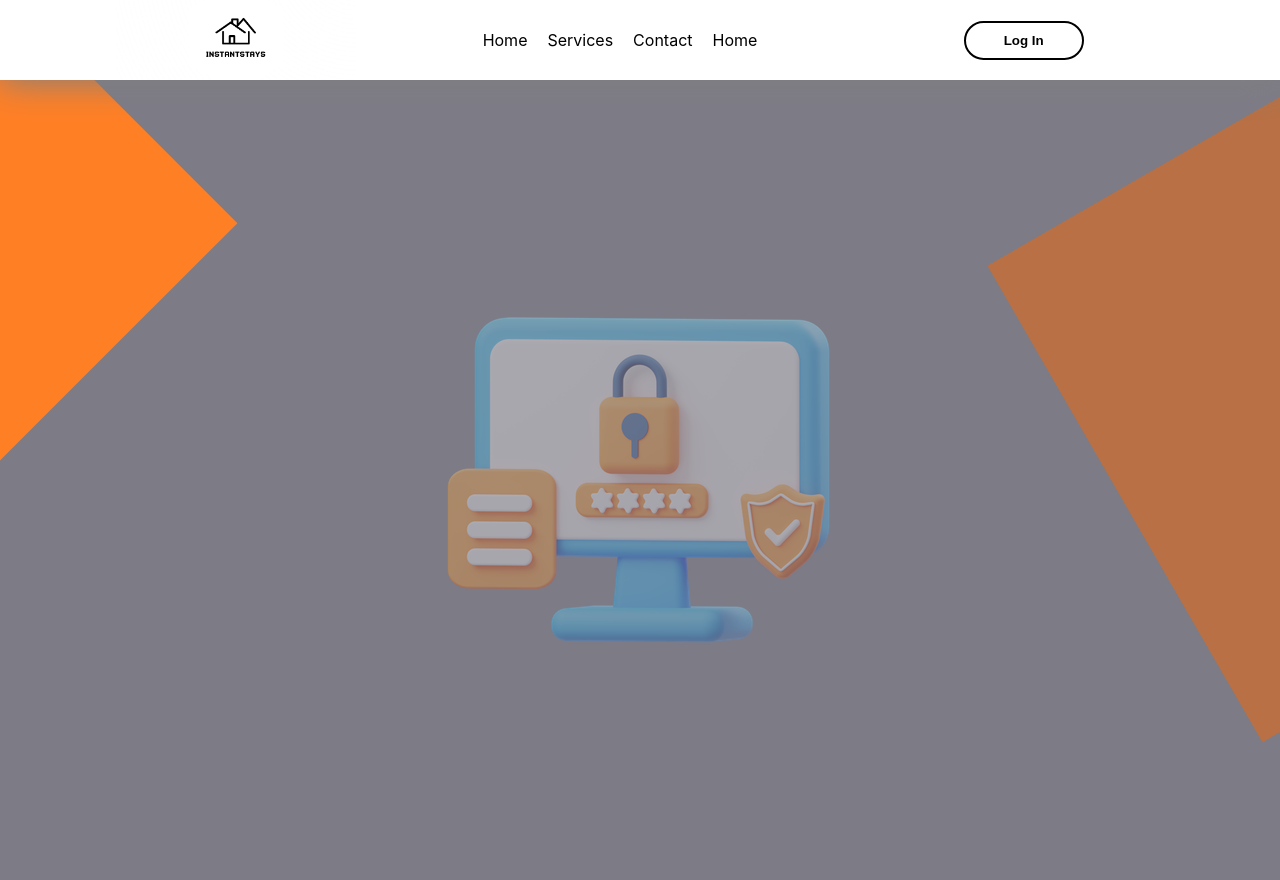
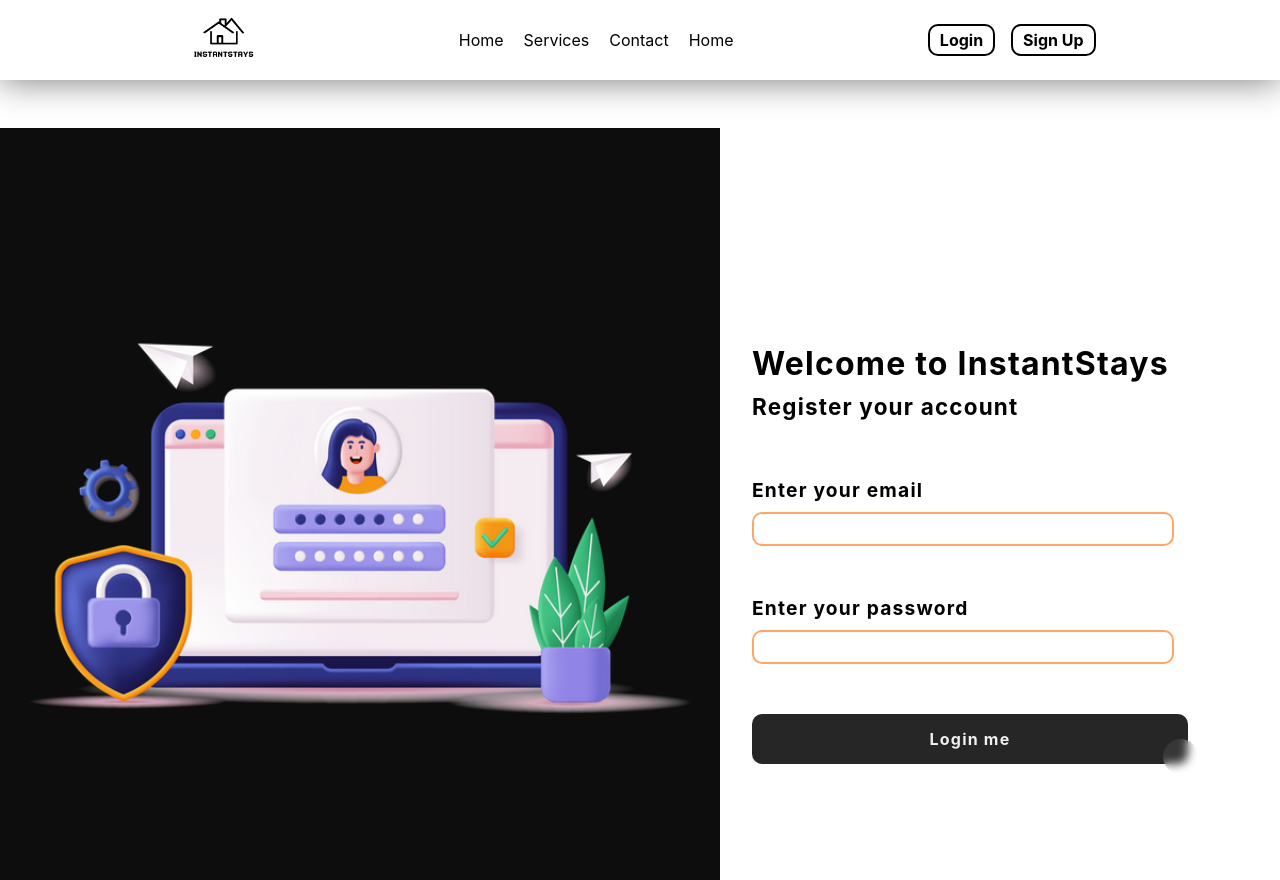
Before and after one commit to InstantStays/InstantStays, a React (Create React App) app: page /login in a window 1280 px wide. Built offline with nearby package versions, Linux system fonts and the light colour scheme; no server answers.

Commit message:
login signup using firebase done

```diff
--- a/src/Components/Home.js
+++ b/src/Components/Home.js
@@ -1,12 +1,32 @@
-import React, { useState } from "react";
+import React, { useState, useEffect } from "react";
 import styled from "styled-components";
 import { Link } from "react-router-dom";
 import { BsHouseDoorFill } from "react-icons/bs";
 import HeroCard from "./HeroCard";
-import { useAuth0 } from "@auth0/auth0-react";
+// import { useAuth0 } from "@auth0/auth0-react";
+import { app } from "..//firebase";
+import { getAuth, onAuthStateChanged, signOut } from "firebase/auth";
+
+const auth = getAuth(app);
 
 const Home = () => {
-  const { user, isAuthenticated, isLoading } = useAuth0();
+  // const { user, isAuthenticated, isLoading } = useAuth0();
+  const [user, setUser] = useState(null);
+
+  useEffect(() => {
+    onAuthStateChanged(auth, (user) => {
+      if (user) {
+        // yes you are logged in
+        setUser(user);
+        console.log("You are logged in");
+      } else {
+        // user logged out
+        console.log("You are logged out");
+        setUser(null);
+      }
+    });
+  }, []);
+
   return (
     <>
       <Container>
@@ -19,7 +39,7 @@ const Home = () => {
                 placeholder="Search destination..."
               />
             </Link>
-            {isAuthenticated ? (
+            {user !== null ? (
               <Link
                 to="/register"
                 style={{
@@ -38,8 +58,36 @@ const Home = () => {
             ) : (
               <div></div>
             )}
+            {/* {isAuthenticated ? (
+              <Link
+                to="/register"
+                style={{
+                  width: "100%",
+                  display: "flex",
+                  textDecoration: "none",
+                }}
+              >
+                <Btn>
+                  <button>
+                    <BsHouseDoorFill />
+                    Register Place
+                  </button>
+                </Btn>
+              </Link>
+            ) : (
+              <div></div>
+            )} */}
           </RowOne>
-          {isAuthenticated ? (
+          {user !== null ? (
+            <RowTwo>
+              <h2>Hello {user.email}</h2>
+            </RowTwo>
+          ) : (
+            <RowTwo>
+              <h2>Hello Guest</h2>
+            </RowTwo>
+          )}
+          {/* {isAuthenticated ? (
             <RowTwo>
               <h2>Hello {user?.name}</h2>
             </RowTwo>
@@ -47,7 +95,7 @@ const Home = () => {
             <RowTwo>
               <h2>Hello Guest</h2>
             </RowTwo>
-          )}
+          )} */}
           {/*<RowTwo>
             <h2>Hello </h2>
           </RowTwo>*/}
--- a/src/Components/Login.js
+++ b/src/Components/Login.js
@@ -1,26 +1,58 @@
-import React from "react";
+import React, { useState } from "react";
 import { Link } from "react-router-dom";
 import styled from "styled-components";
-import LoginText from "./LoginText";
+import { getAuth, signInWithEmailAndPassword } from "firebase/auth";
+import { app } from "../firebase";
+// import LoginText from "./LoginText";
+
+const auth = getAuth(app);
 
 const Login = () => {
+  const [email, setEmail] = useState("");
+  const [password, setPassword] = useState("");
+
+  const signinUser = () => {
+    signInWithEmailAndPassword(auth, email, password)
+      .then((value) => alert("Success"))
+      .catch((err) => alert(err));
+  };
+
   return (
     <>
       <Container>
-        <RectOne></RectOne>
-        {/* <RectTwo></RectTwo> */}
-        <RectThree></RectThree>
-        <LoginImg>
-          <img src="Images/login.webp" alt="" />
-        </LoginImg>
-        <LoginCard>
-          <LoginText
-            heading="Login"
-            username="Username"
-            password="Password"
-            forgotPass="Forgot Password?"
-          ></LoginText>
-        </LoginCard>
+        {/* <h2>Welcome to InstantStays</h2>
+        <h3>Register your account</h3> */}
+        {/* <RectOne></RectOne>
+        <RectTwo></RectTwo>
+        <RectThree></RectThree> */}
+        <LoginMain>
+          <LoginLeft>
+            <LoginImg>
+              <img src="Images/userlogin.webp" alt="" />
+            </LoginImg>
+          </LoginLeft>
+          <LoginRight>
+            <LoginCard>
+              <h2>Welcome to InstantStays</h2>
+              <h3>Register your account</h3>
+              <label htmlFor="">Enter your email</label>
+              <input
+                type="email"
+                onChange={(e) => setEmail(e.target.value)}
+                value={email}
+              />
+              <label htmlFor="">Enter your password</label>
+              <input
+                type="password"
+                value={password}
+                onChange={(e) => setPassword(e.target.value)}
+              />
+              <button class="button-86" role="button" onClick={signinUser}>
+                Login me
+              </button>
+            </LoginCard>
+          </LoginRight>
+        </LoginMain>
       </Container>
     </>
   );
@@ -30,19 +62,19 @@ export default Login;
 
 const Container = styled.div`
   height: 100vh;
-  background-color: #7d7b86;
+  background-color: rgba(255, 255, 255, 0.5);
+  color: #000;
   position: relative;
   overflow-x: hidden;
-  display: flex;
-  align-items: center;
-  justify-content: center;
   overflow-y: hidden;
+  width: 100%;
+  margin: 0 auto;
 `;
 const RectOne = styled.div`
   position: absolute;
   width: 372px;
   height: 407px;
-  background-color: rgb(255, 127, 37);
+  background-color: rgba(255, 127, 37, 0.6);
   top: -6%;
   left: 0;
   transform: translate(-14rem) rotateZ(45deg);
@@ -51,7 +83,7 @@ const RectTwo = styled.div`
   position: absolute;
   width: 372px;
   height: 407px;
-  background-color: #dd4b39;
+  background-color: rgba(221, 75, 57, 0.6);
   bottom: -22%;
   transform: rotate(-30deg);
   left: 40%;
@@ -65,8 +97,124 @@ const RectThree = styled.div`
   right: -10%;
   top: 7%;
 `;
+const LoginMain = styled.div`
+  position: relative;
+  z-index: 90;
+  display: flex;
+  align-items: center;
+  justify-content: space-evenly;
+  gap: 2rem;
+  margin: 3rem 0;
+`;
+const LoginLeft = styled.div``;
+const LoginRight = styled.div`
+  width: 100%;
+  h2 {
+    text-align: center;
+    margin-top: 3rem;
+    font-size: 2rem;
+  }
+  h3 {
+    text-align: center;
+    margin-bottom: 3rem;
+  }
+`;
 const LoginImg = styled.div`
-  position: absolute;
-  opacity: 0.4;
+  img {
+    height: 100vh;
+    width: 90vh;
+    object-fit: contain;
+    background: rgba(0, 0, 0, 0.95);
+  }
 `;
-const LoginCard = styled.div``;
+const LoginCard = styled.div`
+  display: flex;
+  align-items: center;
+  flex-direction: column;
+  gap: 10px;
+  :nth-child(odd) {
+    align-items: flex-start;
+    font-weight: bold;
+    letter-spacing: 1.2px;
+    font-size: 1.2rem;
+  }
+  input {
+    padding: 7.5px 10px;
+    outline: none;
+    border: 2px solid rgba(255, 105, 0, 0.6);
+    border-radius: 10px;
+    width: 80%;
+    margin-bottom: 2.5rem;
+    transition: all 250ms ease;
+    :focus {
+      border: 2px solid #000;
+    }
+  }
+  .button-86 {
+    all: unset;
+    width: 75%;
+    height: 30px;
+    font-size: 16px;
+    background: transparent;
+    border: none;
+    position: relative;
+    color: #f0f0f0;
+    cursor: pointer;
+    z-index: 1;
+    padding: 10px 20px;
+    display: flex;
+    align-items: center;
+    justify-content: center;
+    white-space: nowrap;
+    user-select: none;
+    -webkit-user-select: none;
+    touch-action: manipulation;
+  }
+
+  .button-86::after,
+  .button-86::before {
+    content: "";
+    position: absolute;
+    bottom: 0;
+    right: 0;
+    z-index: -99999;
+    transition: all 0.4s;
+  }
+
+  .button-86::before {
+    transform: translate(0%, 0%);
+    width: 100%;
+    height: 100%;
+    // background: #28282d;
+    background: rgba(0, 0, 0, 0.85);
+    border-radius: 10px;
+  }
+
+  .button-86::after {
+    transform: translate(10px, 10px);
+    width: 35px;
+    height: 35px;
+    background: #ffffff15;
+    backdrop-filter: blur(5px);
+    -webkit-backdrop-filter: blur(5px);
+    border-radius: 50px;
+  }
+
+  .button-86:hover::before {
+    transform: translate(5%, 20%);
+    width: 110%;
+    height: 110%;
+  }
+
+  .button-86:hover::after {
+    border-radius: 10px;
+    transform: translate(0, 0);
+    width: 100%;
+    height: 100%;
+  }
+
+  .button-86:active::after {
+    transition: 0s;
+    transform: translate(0, 5%);
+  }
+`;
--- a/src/Components/Navbar.js
+++ b/src/Components/Navbar.js
@@ -1,16 +1,38 @@
 import React from "react";
+import { useState, useEffect } from "react";
 import { Link } from "react-router-dom";
 import { AiFillCloseCircle } from "react-icons/ai";
 import styled from "styled-components";
-import { useAuth0 } from "@auth0/auth0-react";
+// import { useAuth0 } from "@auth0/auth0-react";
+import { app } from "..//firebase";
+import { getAuth, onAuthStateChanged, signOut } from "firebase/auth";
+
+const auth = getAuth(app);
 
 const Navbar = () => {
-  const { loginWithRedirect } = useAuth0();
-  const { logout } = useAuth0();
-  const { user, isAuthenticated, isLoading } = useAuth0();
-  if (isLoading) {
-    return <></>;
-  }
+  // const { loginWithRedirect } = useAuth0();
+  // const { logout } = useAuth0();
+  // const { user, isAuthenticated, isLoading } = useAuth0();
+  // if (isLoading) {
+  //   return <></>;
+  // }
+
+  const [user, setUser] = useState(null);
+
+  useEffect(() => {
+    onAuthStateChanged(auth, (user) => {
+      if (user) {
+        // yes you are logged in
+        setUser(user);
+        console.log("You are logged in");
+      } else {
+        // user logged out
+        console.log("You are logged out");
+        setUser(null);
+      }
+    });
+  }, []);
+
   return (
     <>
       <NavbarMenu>
@@ -38,10 +60,22 @@ const Navbar = () => {
         <AiFillCloseCircle
           style={{ color: "#000", transform: "scale(2)", display: "none" }}
         ></AiFillCloseCircle>
-        {/* username: motu || email: tumanemohit@gmail.com || password: Mohittumane@  */}
-        {/* username: chinmaynirwan || email: chini123@gmail.com || password: Chinimay10@  */}
         <LoginSignUp>
-          {isAuthenticated && (
+          {user === null ? (
+            <div>
+              <Link to="/login" id="login">
+                <Login>Login</Login>
+              </Link>
+              <Link to="/signup" id="signup">
+                <Signup>Sign Up</Signup>
+              </Link>
+            </div>
+          ) : (
+            <button onClick={() => signOut(auth)} id="logout">
+              Log me out
+            </button>
+          )}
+          {/* {isAuthenticated && (
             <>
               <Info>
                 <img src={user.picture} alt={user.name} />
@@ -62,12 +96,12 @@ const Navbar = () => {
             <button id="login" onClick={() => loginWithRedirect()}>
               Log In
             </button>
-          )}
+          )} */}
 
           {/* <Link to="/login" id="login">
             <Login>Login</Login>
-          </Link> */}
-          {/* <Link to="/signup" id="signup">
+          </Link>
+          <Link to="/signup" id="signup">
             <Signup>Sign Up</Signup>
           </Link> */}
         </LoginSignUp>
@@ -143,7 +177,9 @@ const NavbarLinks = styled.div`
   }
 `;
 const LoginSignUp = styled.div`
+div{
   display: flex;
+  flex-direction: row;
   align-items: center;
   justify-content: center;
   gap: 1rem;
@@ -152,22 +188,7 @@ const LoginSignUp = styled.div`
     color: #000;
     font-weight: bold;
   }
-  #login {
-    cursor: pointer;
-    padding: 10px 1.4rem;
-    border: 2px solid #000;
-    border-radius: 20px;
-    transition: all 0.2s linear;
-    font-weight: bold;
-    background-color: transparent;
-    width: 120px;
-    :focus {
-      border: 2px solid #fff;
-    }
-    :hover {
-      background-color: #000;
-      color: #fff;
-    }
+}
   }
   #logout {
     cursor: pointer;
@@ -185,11 +206,17 @@ const LoginSignUp = styled.div`
       background-color: red;
       border: 2px solid red;
       color: #fff;
+      box-shadow: 0 1px 5px 0 red;
     }
   }
+
 `;
-const Signup = styled.div``;
-const Login = styled.div``;
+const Login = styled.div`
+  border: 2px solid #000;
+  padding: 4px 10px;
+  border-radius: 10px;
+`;
+const Signup = styled(Login)``;
 const Info = styled.div`
   border: 2px solid #7d7d7d;
   border-radius: 10px;
--- a/src/Components/Signup.js
+++ b/src/Components/Signup.js
@@ -1,8 +1,35 @@
 import React from "react";
 import LoginText from "./SignupText";
 import styled from "styled-components";
+import { BsGoogle } from "react-icons/bs";
+import { BsFacebook } from "react-icons/bs";
+import { Link } from "react-router-dom";
+import {
+  createUserWithEmailAndPassword,
+  getAuth,
+  GoogleAuthProvider,
+  signInWithPopup,
+} from "firebase/auth";
+import { app } from "../firebase";
+import { useState } from "react";
+
+const auth = getAuth(app);
+const googleProvider = new GoogleAuthProvider();
 
 const Signup = () => {
+  const [email, setEmail] = useState("");
+  const [password, setPassword] = useState("");
+
+  const createUser = () => {
+    createUserWithEmailAndPassword(auth, email, password).then((value) =>
+      alert("SUccess!")
+    );
+  };
+
+  const signupWithGoogle = () => {
+    signInWithPopup(auth, googleProvider);
+  };
+
   return (
     <>
       <SignupScreen>
@@ -11,13 +38,50 @@ const Signup = () => {
             <img src="/Images/signup.webp" alt="" />
           </SignupLeft>
           <SignupRight>
-            <LoginText
-              heading="Sign Up"
-              text="Enter your details below"
-              signUpText="Sign up via Google"
-              signupfb="Sign up via Facebook"
+            <h1>Sign Up!</h1>
+            <p style={{ marginBottom: "1rem" }}>Enter your details below</p>
+            <SignUpGoogle onClick={signupWithGoogle}>
+              <BsGoogle />
+              <h4>Sign up via Google</h4>
+            </SignUpGoogle>
+            <SignUpFacebook>
+              <BsFacebook />
+              <h4>Sign up via Facebook</h4>
+            </SignUpFacebook>
+            <hr
+              style={{
+                border: "2px solid #808080",
+                margin: "8px 0",
+                // backgroundColor: "#808080",
+              }}
             />
-            <SignupBtn>Sign up!</SignupBtn>
+            <InputText>
+              <input type="text" placeholder="Enter first name..." />
+              <input type="text" placeholder="Enter last name..." />
+              <input
+                type="email"
+                placeholder="Enter email..."
+                onChange={(e) => setEmail(e.target.value)}
+                value={email}
+              />
+              <input
+                type="password"
+                id="passowrd"
+                placeholder="Enter password..."
+                onChange={(e) => setPassword(e.target.value)}
+                value={password}
+              />
+            </InputText>
+            <AlreadyMemberLogin>
+              <p>
+                Already a member
+                <span>
+                  <Link to="/login">Login</Link>
+                </span>
+              </p>
+            </AlreadyMemberLogin>
+
+            <SignupBtn onClick={createUser}>Sign up!</SignupBtn>
           </SignupRight>
         </SignupCard>
       </SignupScreen>
@@ -80,5 +144,89 @@ const SignupBtn = styled.button`
   :hover {
     background-color: #000;
     color: #fff;
+    box-shadow: 0 1px 10px 1px #000;
+    transform: translateY(-5px);
   }
 `;
+const SignUpGoogle = styled.div`
+  display: flex;
+  align-items: center;
+  justify-content: space-around;
+  border: 2px solid #dd4b39;
+  color: #dd4b39;
+  padding: 10px;
+  border-radius: 15px;
+  gap: 0.75rem;
+  width: 14rem;
+  transition: all 300ms ease-in;
+  cursor: pointer;
+  :hover {
+    background-color: #dd4b39;
+    color: #fff;
+  }
+`;
+const SignUpFacebook = styled(SignUpGoogle)`
+  border: 2px solid #3b5998;
+  color: #3b5998;
+  margin-bottom: 1rem;
+  :hover {
+    background-color: #3b5998;
+    color: #fff;
+  }
+`;
+const InputText = styled.div`
+  display: flex;
+  flex-direction: column;
+  gap: 20px;
+  margin: 1rem 0;
+  input[type="text"],
+  input[type="email"],
+  input[type="password"] {
+    padding: 12px 10px;
+    border: 2px solid white;
+    border-radius: 15px;
+    transition: all 300ms;
+    outline: none;
+    width: 100%;
+    ::placeholder {
+      /* Chrome, Firefox, Opera, Safari 10.1+ */
+      color: rgba(128, 128, 128, 0.8);
+      // font-weight: bold;
+      opacity: 1; /* Firefox */
+    }
+    :-ms-input-placeholder {
+      /* Internet Explorer 10-11 */
+      color: rgba(128, 128, 128, 0.7);
+      // font-weight: bold;
+      opacity: 1;
+    }
+    ::-ms-input-placeholder {
+      /* Microsoft Edge */
+      color: rgba(128, 128, 128, 0.7);
+      // font-weight: bold;
+      opacity: 1;
+    }
+  }
+
+  input[type="text"]:focus,
+  input[type="email"]:focus,
+  input[type="password"]:focus {
+    // border: 2px solid #ff7f25;
+    border: 2px solid #000;
+  }
+`;
+
+const AlreadyMemberLogin = styled.div`
+  p {
+    text-align: center;
+    span {
+      margin-left: 6px;
+      text-decoration: underline;
+      a {
+        text-decoration: none;
+        color: #000;
+        font-weight: bold;
+      }
+    }
+  }
+`;
```
Also changed, not shown: src/App.js (+2 -9 lines), src/Components/LoginText.js (+10 -5 lines), src/Components/Places/MUD.js (+0 -7 lines), src/Components/SignupText.js (+2 -6 lines), public/Images/userlogin.webp (added).
